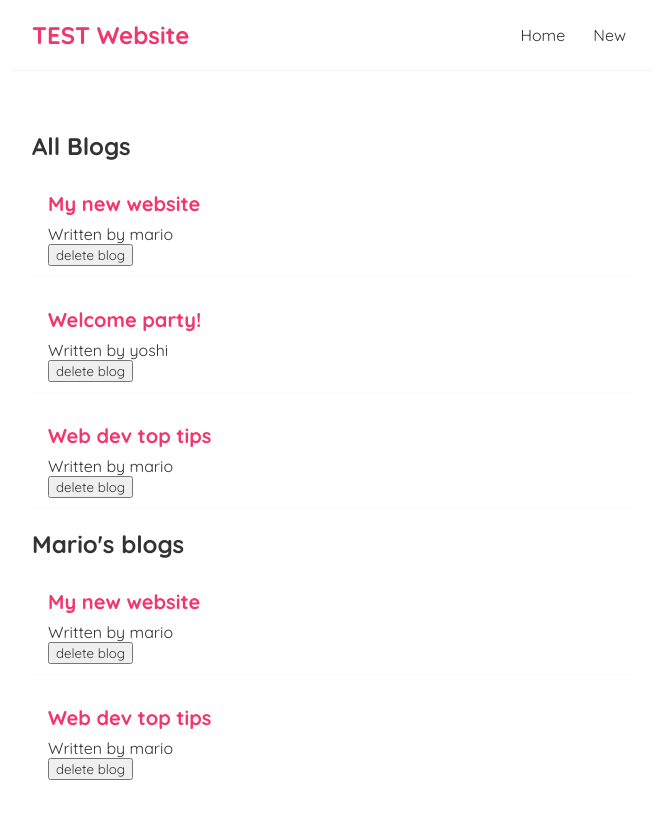
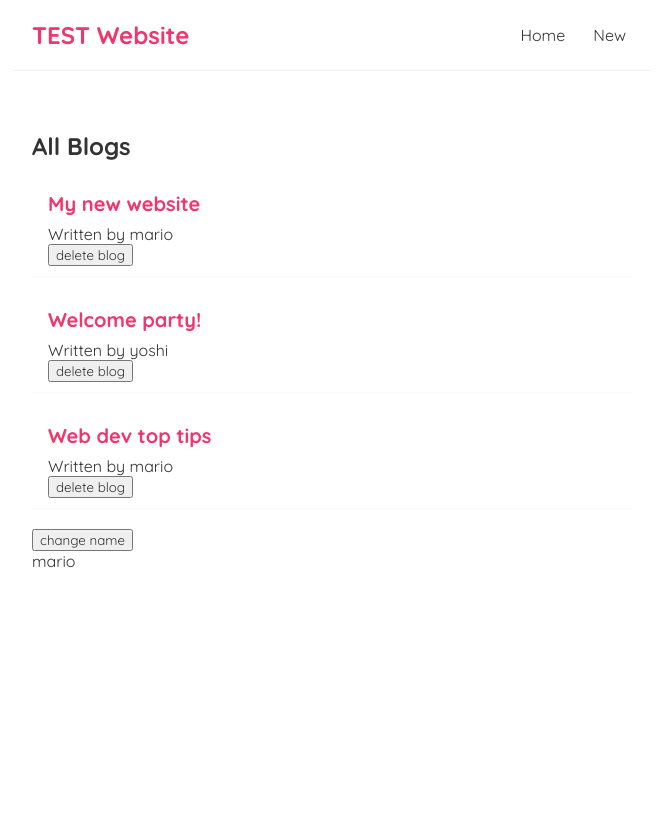
Before and after one commit to KJWXY/test, a React (Create React App) app: page / in a window 1280 px wide. Shown: the top 818 px of the page, without its empty margins (308-965 px from the left). Built offline with nearby package versions, Linux system fonts and the light colour scheme.

Commit message:
Test commit

```diff
--- a/src/Home.js
+++ b/src/Home.js
@@ -1,4 +1,4 @@
-import { useState } from 'react';
+import { useState, useEffect } from 'react';
 import BlogList from './BlogList';
 
 const Home = () => {
@@ -8,15 +8,23 @@
     { title: 'Web dev top tips', body: 'lorem ipsum...', author: 'mario', id: 3 }
     ]);
 
+    const [name, setName] = useState('mario')
+
     const handleDelete = (id) => {
         const newBlogs = blogs.filter(blog => blog.id !== id);
         setBlogs(newBlogs);
     }
 
+    useEffect(() => {
+        console.log('use effect ran');
+        console.log(name);
+    }, [name]);
+
     return (
         <div className="home">
             <BlogList blogs={blogs} title="All Blogs" handleDelete={handleDelete}/>
-            <BlogList blogs={blogs.filter((blog) => blog.author === 'mario' )} title="Mario's blogs" handleDelete={handleDelete}/>
+            <button onClick={() => setName('luigi')}>change name</button>
+            <p>{ name }</p>
         </div>
     );
 }
```
